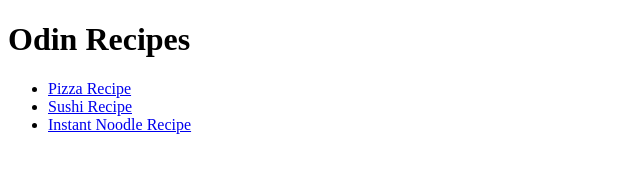
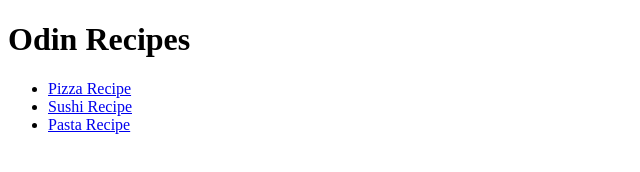
Before and after one commit to shinshARK/odin-recipes, a plain HTML site: page index.html in a window 1280 px wide. Shown: the full height of the page, 0-640 px from the left. Drawn offline with Linux system fonts and the light colour scheme.

Commit message:
Fix index and pasta recipe image

```diff
--- a/index.html
+++ b/index.html
@@ -10,7 +10,7 @@
     <ul>
         <li><a href="./recipes/pizza.html">Pizza Recipe</a></li>
         <li><a href="./recipes/sushi.html">Sushi Recipe</a></li>
-        <li><a href="./recipes/pasta.html">Instant Noodle Recipe</a></li>
+        <li><a href="./recipes/pasta.html">Pasta Recipe</a></li>
     </ul>
 </body>
 </html>
```
Also changed, not shown: recipes/pasta.html (+1 -1 lines).
